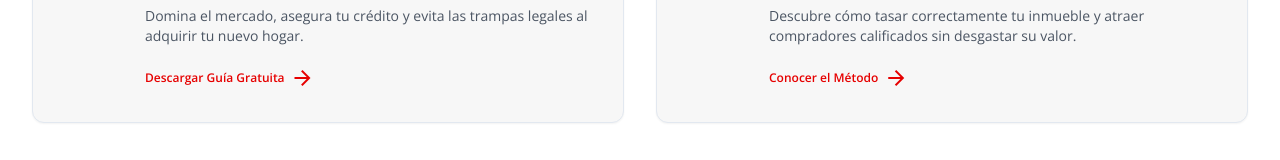
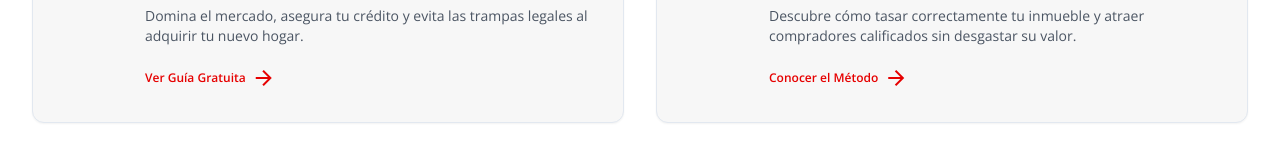
Before and after one commit to RodrigoBarea/kaizen-inmobiliaria, a Next.js app: page / in a window 1280 px wide. Shown: the part 4889-5049 px from the top of the page. Built offline with nearby package versions, Linux system fonts and the light colour scheme; no server answers; the database is empty.

Commit message:
fix(guides): change Descargar Guía Gratuita to Ver Guía Gratuita

```diff
--- a/components/GuiasInmobiliarias.tsx
+++ b/components/GuiasInmobiliarias.tsx
@@ -41,7 +41,7 @@ export default function GuiasInmobiliarias() {
                 </p>
                 <div className="pt-2">
                   <span className="inline-flex items-center gap-1.5 font-label-md text-xs font-bold text-[#E60000] group-hover:underline">
-                    <span>Descargar Guía Gratuita</span>
+                    <span>Ver Guía Gratuita</span>
                     <span className="material-symbols-outlined text-sm">arrow_forward</span>
                   </span>
                 </div>
```
